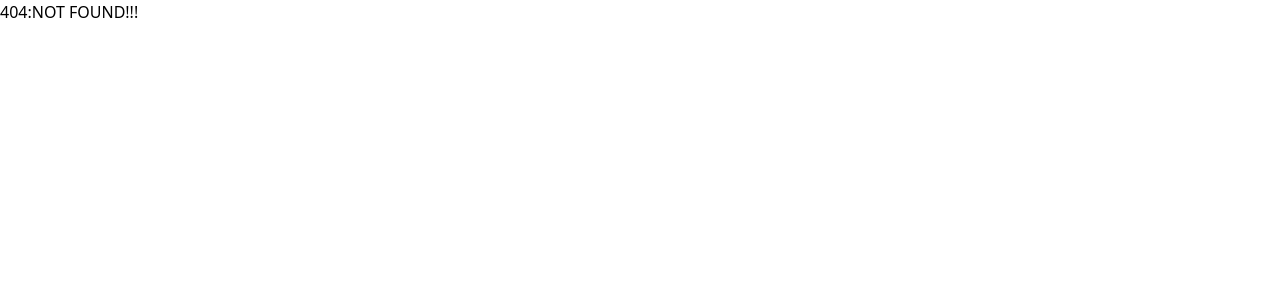
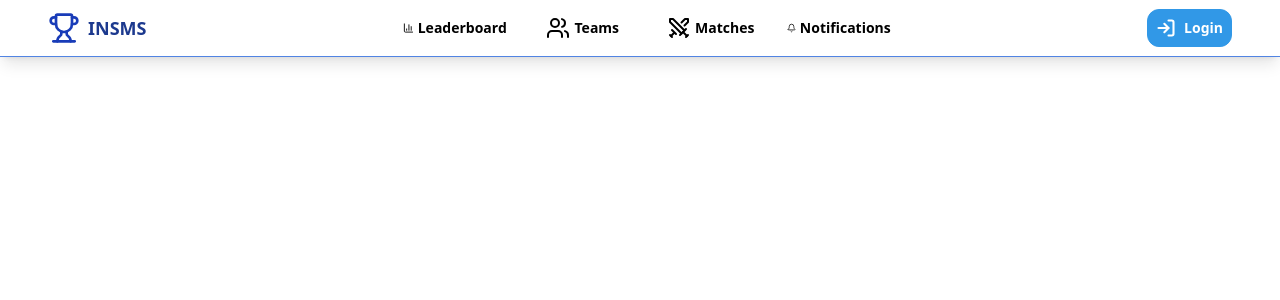
Before and after one commit to Srinathmp/NITC-Sports-Management-System, a React (Vite) app in the folder client/: page /public in a window 1280 px wide. Before the commit this address had no page. Shown: the top 300 px of the page. Built offline with nearby package versions, Linux system fonts and the light colour scheme.

Commit message:
feat(layout): add public layout page with navigation bar

```diff
--- a/client/src/App.jsx
+++ b/client/src/App.jsx
@@ -1,3 +1,4 @@
+import PublicLayout from "./components/layout/PublicLayout";
 import "./index.css";
 import Home from './pages/Home';
 import Login from './pages/auth/Login';
@@ -9,6 +10,8 @@ export default function App(){
             <Routes>
                 <Route path="/" element={<Home/>} />
                 <Route path="/login" element={<Login/>} />
+                <Route path="/public" element={<PublicLayout/>} >
+                </Route>
                 <Route path="*" element={<div>404:NOT FOUND!!!</div>} />
             </Routes>
         </Router>
--- a/client/src/components/Button.jsx
+++ b/client/src/components/Button.jsx
@@ -1,3 +1,5 @@
+import { useLocation } from "react-router-dom"
+
 function LinkBtn(props){
     return(
         <div className="
@@ -9,4 +11,13 @@ function LinkBtn(props){
     )
 }
 
-export {LinkBtn}
+function NavBtn(props){
+    return(
+        <button className={`${props.screen?'flex items-center cursor-pointer p-2 rounded-lg hover:bg-[#e1e7efff] w-30 justify-center gap-1':'p1 border-b focus:bg-black text-left active:text-white w-full'}`} onClick={props.toggle}>
+            <props.Icon />
+            {props.name}
+        </button>
+    )
+}
+
+export {LinkBtn,NavBtn}
--- /dev/null
+++ b/client/src/components/layout/PublicLayout.jsx
@@ -0,0 +1,52 @@
+import { BarChart, BarChart2, Bell, ChartColumn, Columns, Dumbbell, Sword, Swords, Trophy, Users, LogIn, Menu } from "lucide-react"
+import { Link, Outlet, useLocation } from "react-router-dom"
+import { NavBtn } from "../Button"
+import { Children, useState } from "react"
+
+export default function PublicLayout() {
+    const [isMenuOpen, setIsMenuOpen] = useState(false)
+    const togglemenu = () => { setIsMenuOpen(!isMenuOpen) };
+
+    return (
+        <div>
+            <header className="sticky top-0 z-20 bg-white border-b shadow-lg border-[#5184e3ff]">
+                <div className="flex items-center justify-between px-12 py-2 text-sm">
+                    <Link to="/">
+                        <div className="flex items-center gap-2">
+                            <Trophy className="text-blue-800 h-8 w-8" />
+                            <p className="text-blue-900 font-bold text-lg">INSMS</p>
+                        </div>
+                    </Link>
+                    <nav className="hidden md:flex justify-between gap-2 text-sm font-semibold">
+                        <Link to="/public/leaderboard"><NavBtn screen={true} Icon={ChartColumn} name="Leaderboard"  toggle={null} /></Link>
+                        <Link to="/public/teams"><NavBtn screen={true} Icon={Users} name="Teams"  toggle={null} /></Link>
+                        <Link to="/public/matches"><NavBtn screen={true} Icon={Swords} name="Matches"  toggle={null} /></Link>
+                        <Link to="/public/notifications"><NavBtn screen={true} Icon={Bell} name="Notifications"  toggle={null} /></Link>
+                    </nav>
+                    <div className="hidden md:block">
+                        <Link to="/login">
+                            <button className="flex cursor-pointer items-center justify-center gap-2 rounded-xl border border-[#3198e7ff] bg-[#3198e7ff] font-semibold text-white p-2 hover:bg-[#1c89c9ff] hover:border-[#1c89c9ff] transition-all duration-200">
+                                <LogIn size={20} strokeWidth={2.5} />
+                                Login
+                            </button>
+                        </Link>
+                    </div>
+                    <button className="md:hidden" onClick={togglemenu}>
+                        <Menu className="text-black" />
+                    </button>
+                </div>
+                <div className={`${!isMenuOpen ? 'opacity-0' : 'opacity-100'} flex items-center bg-[#2378daff] justify-center fixed w-full h-full md:hidden transition-opacity duration-300 ease-in-out text-white text-2xl`}>
+                    <nav className="flex flex-col gap-4 font-semibold text-black font-semibold p-8 rounded-xl bg-white/30">
+                        <Link to="/public/leaderboard"><NavBtn screen={false} Icon="null" name="Leaderboard" toggle={togglemenu} /></Link>
+                        <Link to="/public/teams"><NavBtn screen={false} Icon="null" name="Teams"  toggle={togglemenu} /></Link>
+                        <Link to="/public/matches"><NavBtn screen={false} Icon="null" name="Matches"  toggle={togglemenu} /></Link>
+                        <Link to="/public/notifications"><NavBtn screen={false} Icon="null" name="Notifications"  toggle={togglemenu} /></Link>
+                    </nav>
+                </div>
+            </header>
+            <main className={`${isMenuOpen ? 'hidden' : ''}`}>
+                <Outlet />
+            </main>
+        </div>
+    )
+}
--- a/client/src/pages/Home.jsx
+++ b/client/src/pages/Home.jsx
@@ -32,7 +32,7 @@ export default function Home() {
                                 Sign In
                             </button>
                         </Link>
-                        <Link to="/matches">
+                        <Link to="/public/leaderboard">
                             <button className="flex cursor-pointer items-center justify-center gap-2 rounded-xl border border-white/30 bg-white/20 px-6 py-3 font-semibold text-white backdrop-blur-sm transition-all duration-300 hover:scale-105 hover:bg-white hover:text-blue-600">
                                 <ChartColumn size={20} strokeWidth={2.5} />
                                 View Rankings
```
